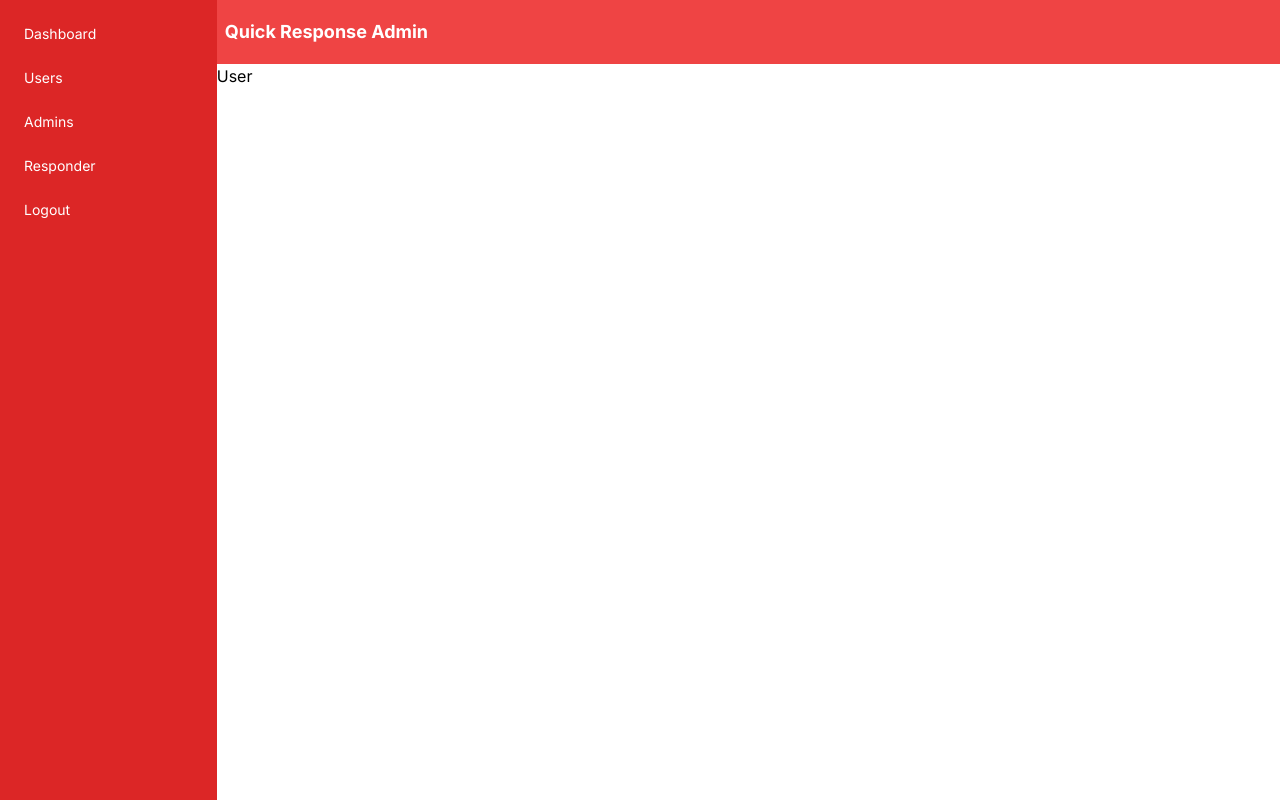
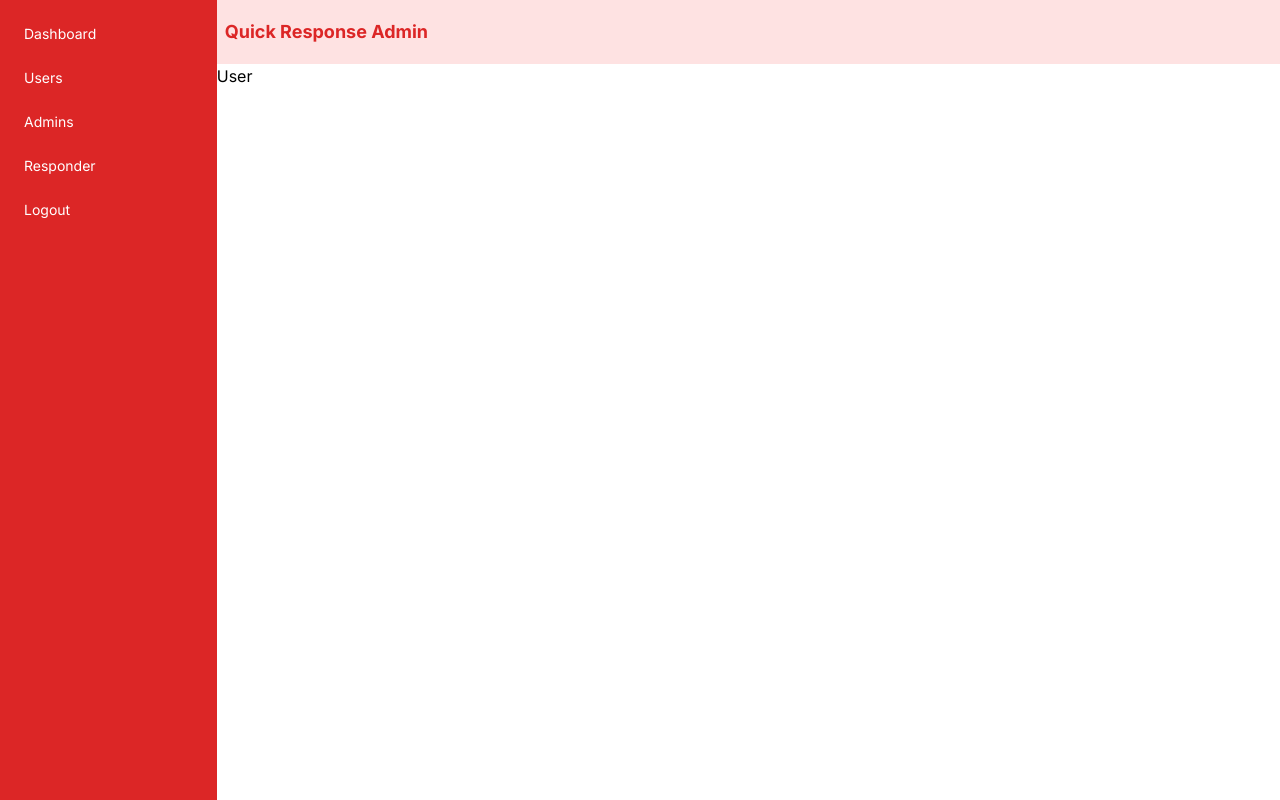
Before and after one commit to chappy11/quick-response-admin, a Next.js app: page /user in a window 1280 px wide. Built offline with nearby package versions, Linux system fonts and the light colour scheme.

Commit message:
[misc][chappy] modify header color

```diff
--- a/src/app/(auth)/layout.tsx
+++ b/src/app/(auth)/layout.tsx
@@ -35,8 +35,8 @@ export default function AuthLayout({
         </div>
       </div>
       <div className=" w-full">
-        <div className=" h-16 flex items-center  bg-red-500">
-          <p className="  p-2 font-bold text-lg text-white">
+        <div className=" h-16 flex items-center bg-red-100">
+          <p className="  p-2 font-bold text-lg text-red-600">
             Quick Response Admin
           </p>
         </div>
```
